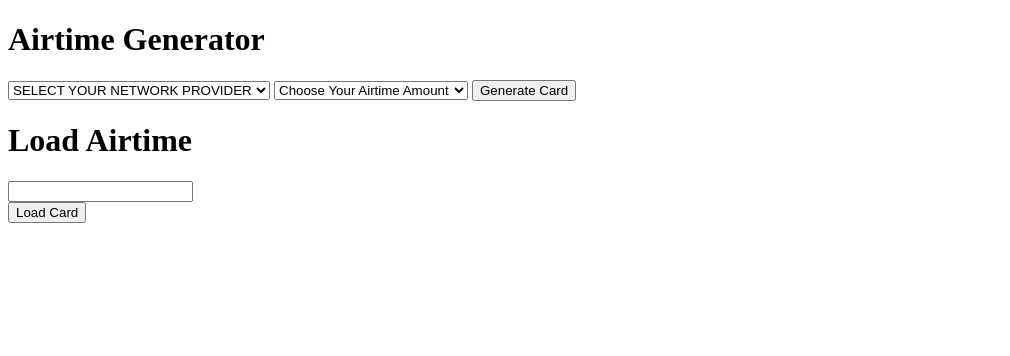
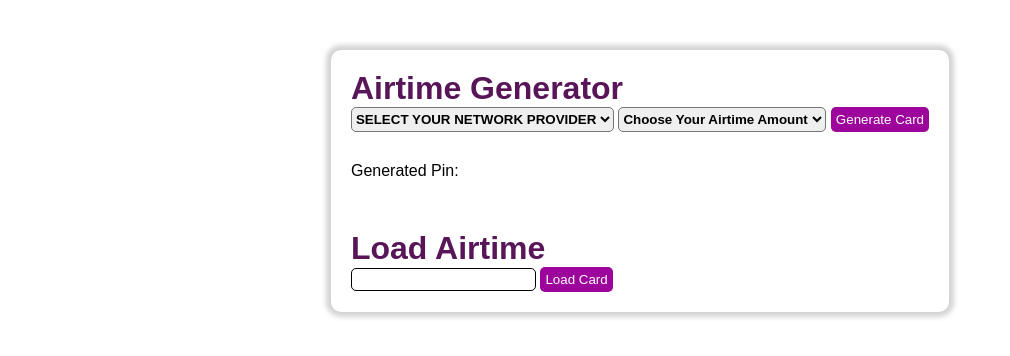
Before and after one commit to mabulous42/recharge-card-system, a plain HTML site: page index.html in a window 1280 px wide. Shown: the whole page, without its empty margins (0-1010 px from the left). Drawn offline with Linux system fonts and the light colour scheme.

Commit message:
I added styling to my recharge card system

```diff
--- a/index.html
+++ b/index.html
@@ -1,5 +1,6 @@
 <!DOCTYPE html>
 <html lang="en">
+
 <head>
     <meta charset="UTF-8">
     <meta http-equiv="X-UA-Compatible" content="IE=edge">
@@ -7,8 +8,12 @@
     <title>Document</title>
     <link rel="stylesheet" href="style.css">
 </head>
+
 <body>
 
+    <div class="big-container">
+        <div class="small-container">
+            <div class="airtime-generator-container">
                 <h1>Airtime Generator</h1>
 
                 <select name="" id="network">
@@ -28,14 +33,28 @@
                 </select>
 
                 <button onclick="generateCard()">Generate Card</button>
+
+                <div class="generated-pin-container">
+                    Generated Pin:
                     <h3 id="generated-card"></h3>
+                </div>
 
+            </div>
+
+
+            <div>
                 <h1>Load Airtime</h1>
                 <input type="text" id="loadCardInput">
-    <br>
                 <button onclick="loadAirtime()">Load Card</button>
+            </div>
+
+        </div>
+    </div>
+
+
 
 
     <script src="script.js"></script>
 </body>
+
 </html>
--- a/style.css
+++ b/style.css
@@ -0,0 +1,57 @@
+*{
+    margin: 0;
+    padding: 0;
+    /* border: 0; */
+    font-family: Arial, Helvetica, sans-serif;
+}
+
+.big-container{
+    display: flex;
+    align-items: center;
+    justify-content: center;
+    /* height: 100vh; */
+    padding-top: 50px;
+}
+
+.small-container{
+    padding: 20px;
+    box-shadow: 0 0 5px 5px rgba(0, 0, 0, 0.171);
+    border-radius: 10px;
+}
+
+.airtime-generator-container{
+    margin-bottom: 50px;
+}
+
+h1{
+    color: rgb(88, 21, 88);
+}
+
+.generated-pin-container{
+    margin-top: 30px;
+}
+
+button{
+    background-color: rgb(156, 4, 156);
+    color: white;
+    padding: 5px;
+    border-radius: 5px;
+    border: none;
+}
+select{
+    height: 25px;
+    border-radius: 5px;
+    font-weight: 600;
+    outline: none;
+}
+
+input{
+    padding: 3px;
+    outline: none;
+    border: 1px solid black;
+    border-radius: 5px;
+}
+
+input:focus-within{
+    border: 1px solid rgb(156, 4, 156);
+}
```
Lines whose indentation alone changed are shown as unchanged.
